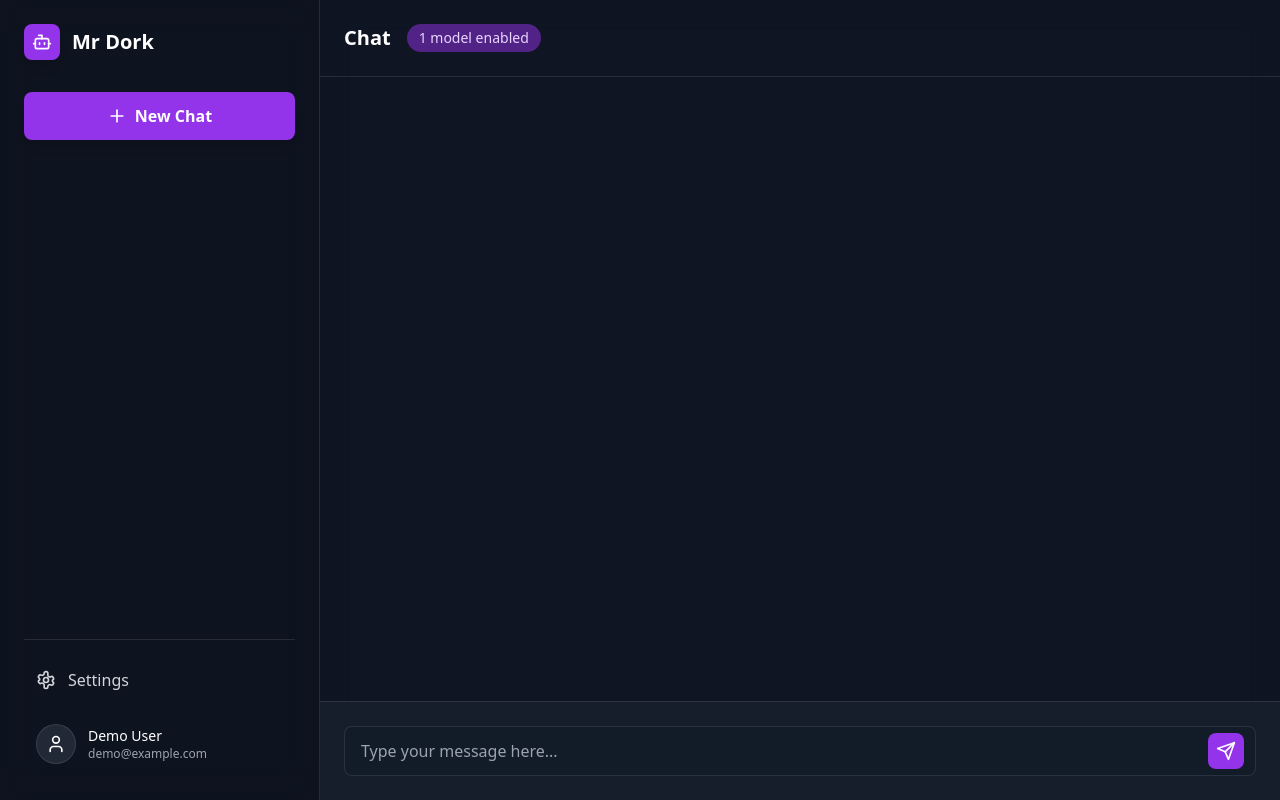
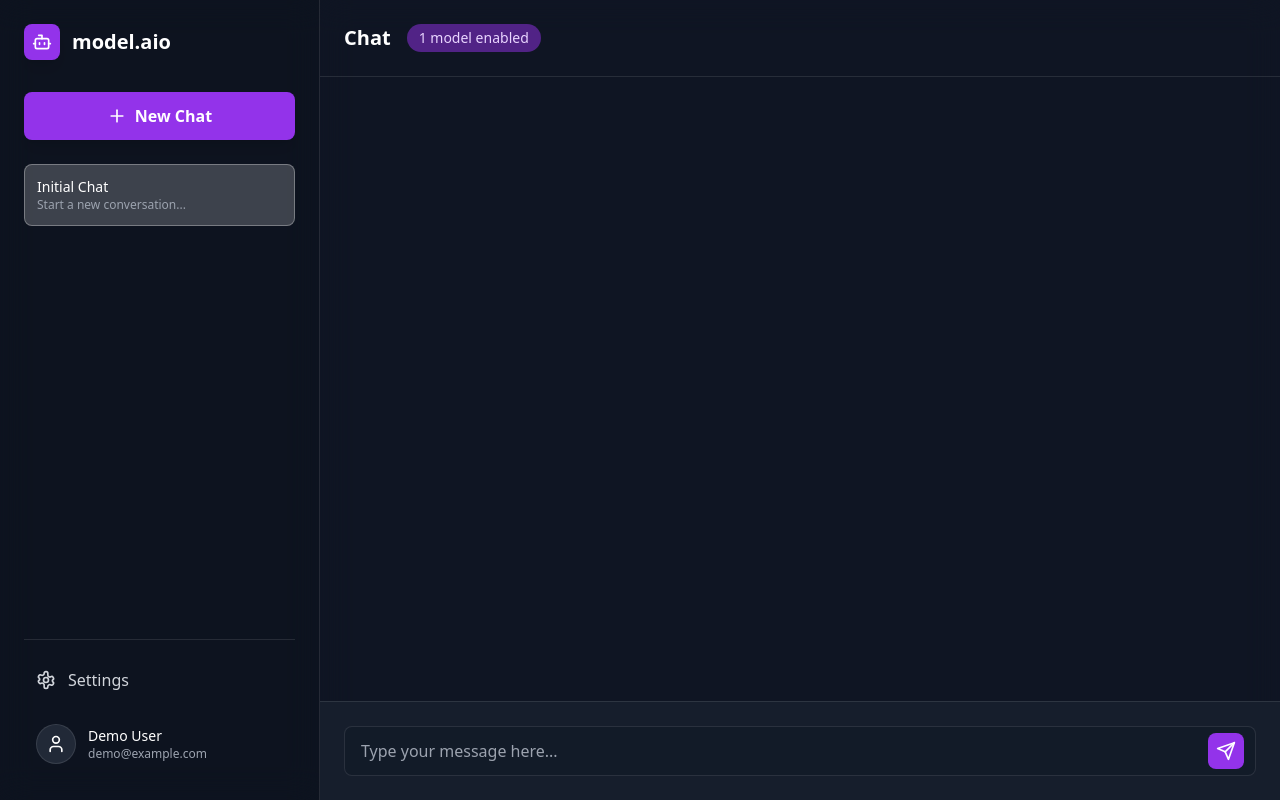
Before and after one commit to axs03/modelaio, a React (Vite) app in the folder frontend/: page / in a window 1280 px wide. Built offline with nearby package versions, Linux system fonts and the light colour scheme.

Commit message:
feat: Add theme selector and unify color scheme

```diff
--- a/frontend/src/App.jsx
+++ b/frontend/src/App.jsx
@@ -59,6 +59,31 @@ function App() {
     root.classList.add(theme); // Add new theme
   }, [theme]);
 
+  const [chats, setChats] = useState([
+    { id: 1, title: 'Initial Chat', messages: [] }
+  ]);
+  const [activeChatId, setActiveChatId] = useState(1);
+
+  const activeChat = useMemo(() => chats.find(chat => chat.id === activeChatId), [chats, activeChatId]);
+
+  const handleNewChat = () => {
+    const newChat = {
+      id: Date.now(),
+      title: `New Chat ${chats.length + 1}`,
+      messages: []
+    };
+    setChats(prevChats => [...prevChats, newChat]);
+    setActiveChatId(newChat.id);
+  };
+
+  const handleSetMessages = (newMessages) => {
+    setChats(prevChats =>
+      prevChats.map(chat =>
+        chat.id === activeChatId ? { ...chat, messages: newMessages } : chat
+      )
+    );
+  };
+
   const enabledModelsCount = useMemo(() => {
     return Object.values(settings).filter(modelSettings => modelSettings.enabled).length;
   }, [settings]);
@@ -75,19 +100,25 @@ function App() {
 
 
   return (
-    // The main div now has styles for both light and dark modes
-    <div className="flex h-screen w-full font-sans overflow-hidden bg-white dark:bg-gray-900">
+    <div className="flex h-screen w-full font-sans overflow-hidden bg-gray-100 dark:bg-gray-900">
       <Sidebar
         settings={settings}
         setSettings={setSettings}
         modelConfigurations={modelConfigurations}
         theme={theme}
         setTheme={setTheme}
+        chats={chats}
+        activeChatId={activeChatId}
+        onNewChat={handleNewChat}
+        onSelectChat={setActiveChatId}
       />
       <ChatWindow
+        key={activeChatId}
         enabledModelsCount={enabledModelsCount}
         enabledModelNames={enabledModelNames}
         baselineModelName={baselineModelName}
+        messages={activeChat.messages}
+        setMessages={handleSetMessages}
       />
     </div>
   );
--- a/frontend/src/components/ChatWindow.jsx
+++ b/frontend/src/components/ChatWindow.jsx
@@ -36,8 +36,7 @@ const UserMessage = ({ message }) => (
 );
 
 
-const ChatWindow = ({ enabledModelsCount, enabledModelNames, baselineModelName }) => {
-    const [messages, setMessages] = useState([]);
+const ChatWindow = ({ enabledModelsCount, enabledModelNames, baselineModelName, messages, setMessages }) => {
     const [input, setInput] = useState('');
     const [isAiTyping, setIsAiTyping] = useState(false);
     const chatEndRef = useRef(null);
@@ -55,7 +54,7 @@ const ChatWindow = ({ enabledModelsCount, enabledModelNames, baselineModelName }
         const timestamp = new Date().toLocaleTimeString('en-US', { hour: 'numeric', minute: 'numeric', second: 'numeric', hour12: true });
         const userMessage = { id: Date.now(), text: input, sender: 'user', timestamp };
 
-        setMessages((prevMessages) => [...prevMessages, userMessage]);
+        setMessages([...messages, userMessage]);
         setInput('');
         setIsAiTyping(true);
 
@@ -76,7 +75,7 @@ const ChatWindow = ({ enabledModelsCount, enabledModelNames, baselineModelName }
             };
 
             setIsAiTyping(false);
-            setMessages((prevMessages) => [...prevMessages, multiModelResponse]);
+            setMessages([...messages, userMessage, multiModelResponse]);
         }, 2500);
     };
 
--- a/frontend/src/components/Sidebar.jsx
+++ b/frontend/src/components/Sidebar.jsx
@@ -10,21 +10,10 @@ import ToggleSwitch from './ToggleSwitch';
 
 const EyeOffIcon = () => <svg xmlns="http://www.w3.org/2000/svg" width="18" height="18" viewBox="0 0 24 24" fill="none" stroke="currentColor" strokeWidth="2" strokeLinecap="round" strokeLinejoin="round"><path d="M9.88 9.88a3 3 0 1 0 4.24 4.24" /><path d="M10.73 5.08A10.43 10.43 0 0 1 12 5c7 0 10 7 10 7a13.16 13.16 0 0 1-1.67 2.68" /><path d="M6.61 6.61A13.526 13.526 0 0 0 2 12s3 7 10 7a9.74 9.74 0 0 0 5.39-1.61" /><line x1="2" x2="22" y1="2" y2="22" /></svg>;
 
-const Sidebar = ({ settings, setSettings, modelConfigurations, theme, setTheme }) => {
+const Sidebar = ({ settings, setSettings, modelConfigurations, theme, setTheme, chats, activeChatId, onNewChat, onSelectChat }) => {
     const [view, setView] = useState('chat');
     const [selectedModel, setSelectedModel] = useState('OpenAI');
-    const [chats, setChats] = useState([]);
     const [isApiKeyVisible, setIsApiKeyVisible] = useState(false);
-
-    const handleNewChat = () => {
-        const newChat = {
-            id: Date.now(),
-            title: 'New Chat',
-            subtitle: 'Start a new conversation...'
-        };
-        setChats(prevChats => [...prevChats, newChat]);
-        setView('chat');
-    };
 
     const handleSettingsToggle = () => {
         setView(prevView => prevView === 'settings' ? 'chat' : 'settings');
@@ -140,10 +129,15 @@ const Sidebar = ({ settings, setSettings, modelConfigurations, theme, setTheme }
         return (
             <div className="flex-grow mt-6 space-y-2">
                 {chats.map(chat => (
-                    <div key={chat.id} className="p-3 rounded-lg bg-black/5 dark:bg-white/5 border border-black/10 dark:border-white/10 animate-fade-in">
-                        <p className="text-gray-800 dark:text-white font-medium text-sm">{chat.title}</p>
-                        <p className="text-gray-500 dark:text-gray-400 text-xs">{chat.subtitle}</p>
-                    </div>
+                    <button
+                        key={chat.id}
+                        onClick={() => onSelectChat(chat.id)}
+                        className={`w-full text-left p-3 rounded-lg border transition-colors animate-fade-in ${activeChatId === chat.id ? 'bg-black/10 dark:bg-white/20 border-black/20 dark:border-white/30' : 'bg-black/5 dark:bg-white/5 border-black/10 dark:border-white/10 hover:bg-black/10 dark:hover:bg-white/10'
+                            }`}
+                    >
+                        <p className="text-gray-800 dark:text-white font-medium text-sm truncate">{chat.title}</p>
+                        <p className="text-gray-500 dark:text-gray-400 text-xs truncate">{chat.messages.length > 0 ? chat.messages[0].text : 'Start a new conversation...'}</p>
+                    </button>
                 ))}
             </div>
         );
@@ -155,10 +149,11 @@ const Sidebar = ({ settings, setSettings, modelConfigurations, theme, setTheme }
                 <div className="p-2 bg-purple-600 rounded-lg shadow-lg">
                     <BotIcon className="text-white" />
                 </div>
-                <span className="font-bold text-xl">Mr Dork</span>
+                {/* --- UPDATED: Application name changed here --- */}
+                <span className="font-bold text-xl">model.aio</span>
             </div>
             <button
-                onClick={handleNewChat}
+                onClick={onNewChat}
                 className="flex items-center justify-center space-x-2 w-full p-3 rounded-lg text-white font-semibold bg-purple-600 hover:bg-purple-700 transition-all duration-200 shadow-lg"
             >
                 <PlusIcon />
```
